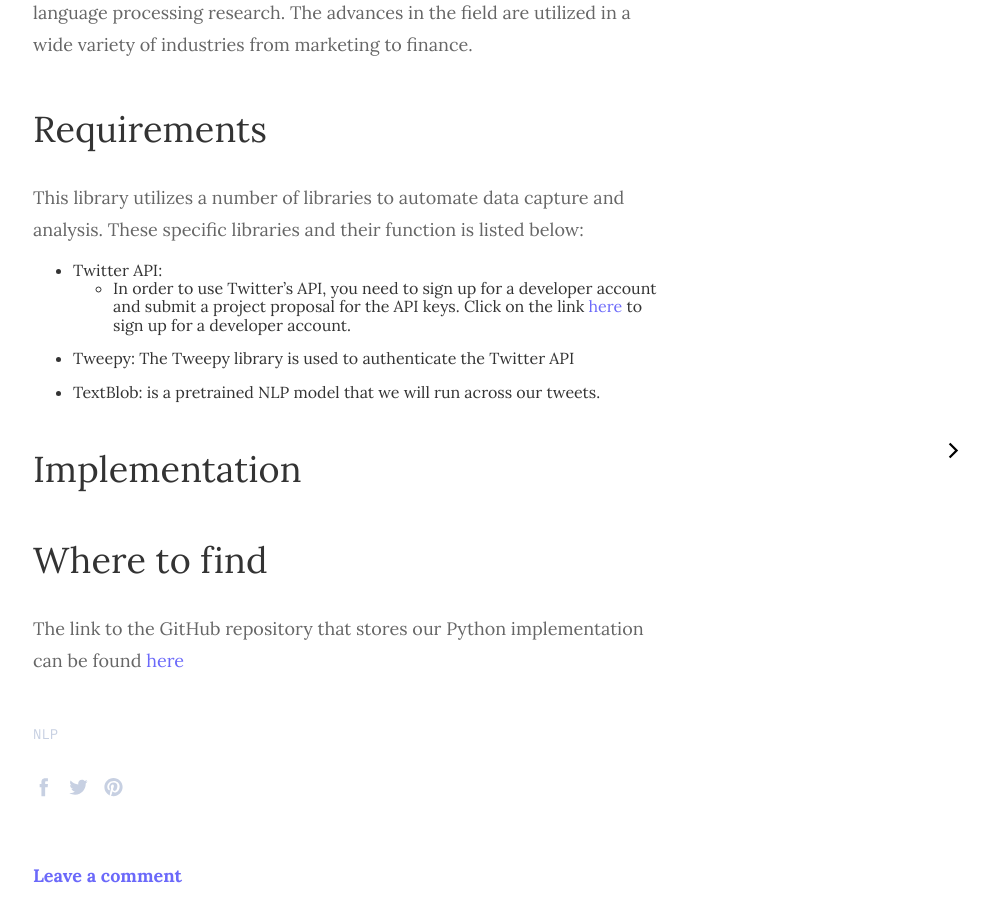
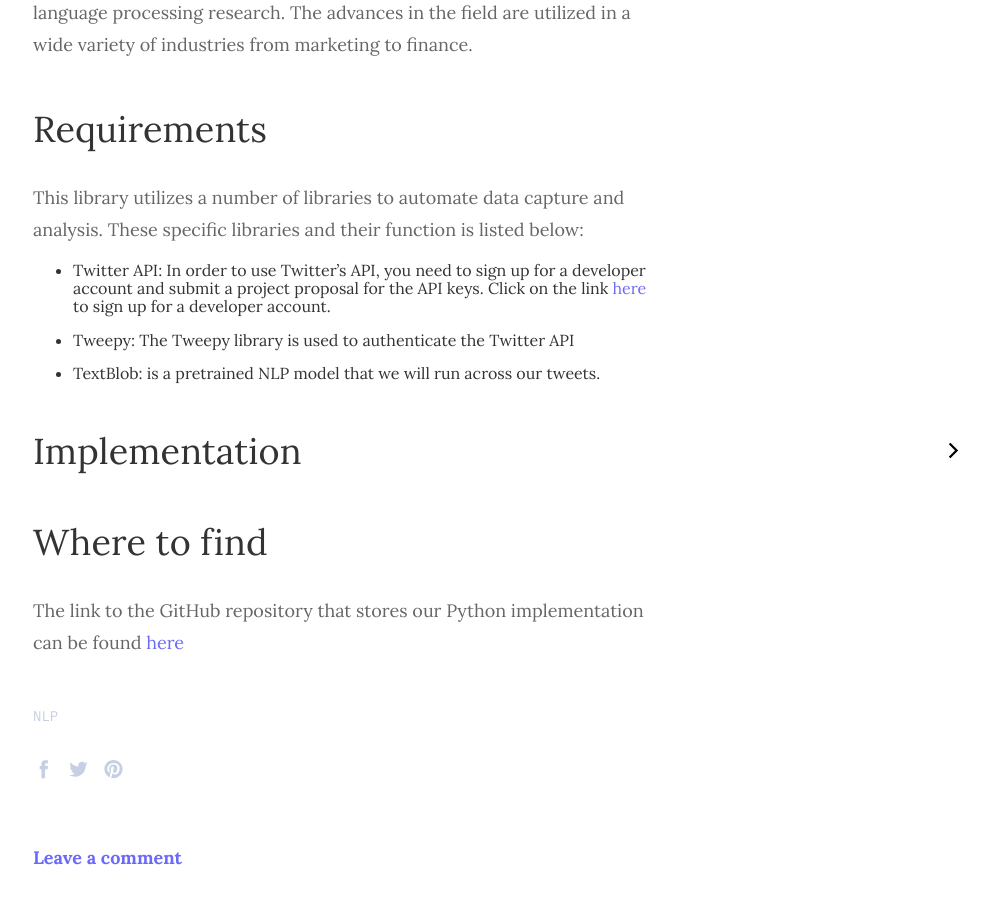
Before and after one commit to brodyu/brodyu.github.io, a Jekyll site: the page built from _posts/2020-03-11-Twitter-Sentiment-Analysis.md, in a window 1280 px wide and 900 px high, scrolled down 1103 px. Shown: the whole window, without its empty margins (292-1280 px from the left). Built offline with Jekyll 4.4.1, drawn with Linux system fonts in a browser that asks for light colours.

```diff
--- a/_posts/2020-03-11-Twitter-Sentiment-Analysis.md
+++ b/_posts/2020-03-11-Twitter-Sentiment-Analysis.md
@@ -10,8 +10,7 @@ This project is a quick way to aggregate tweets and perform sentiment analysis.
 
 # Requirements
 This library utilizes a number of libraries to automate data capture and analysis. These specific libraries and their function is listed below:
-* Twitter API:
-  * In order to use Twitter's API, you need to sign up for a developer account and submit a project proposal for the API keys. Click on the link [here](https://developer.twitter.com/en) to sign up for a developer account.
+* Twitter API: In order to use Twitter's API, you need to sign up for a developer account and submit a project proposal for the API keys. Click on the link [here](https://developer.twitter.com/en) to sign up for a developer account.
 * Tweepy: The Tweepy library is used to authenticate the Twitter API
 * TextBlob: is a pretrained NLP model that we will run across our tweets.
 
```
